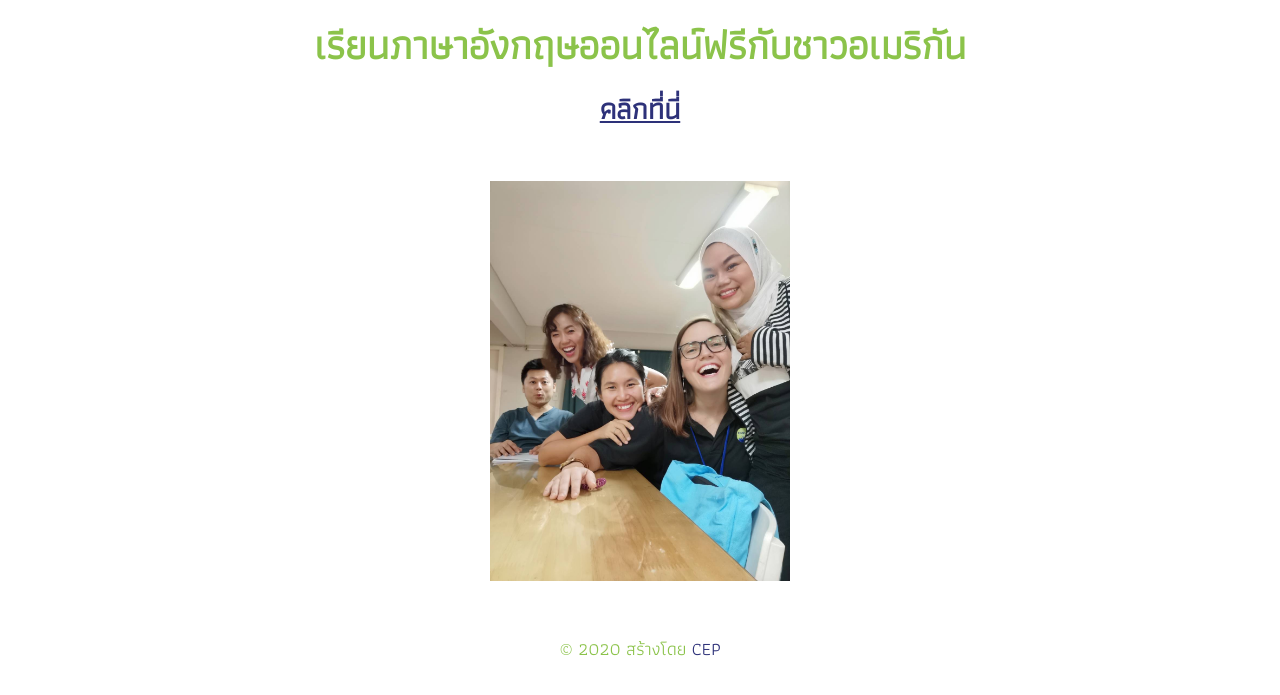
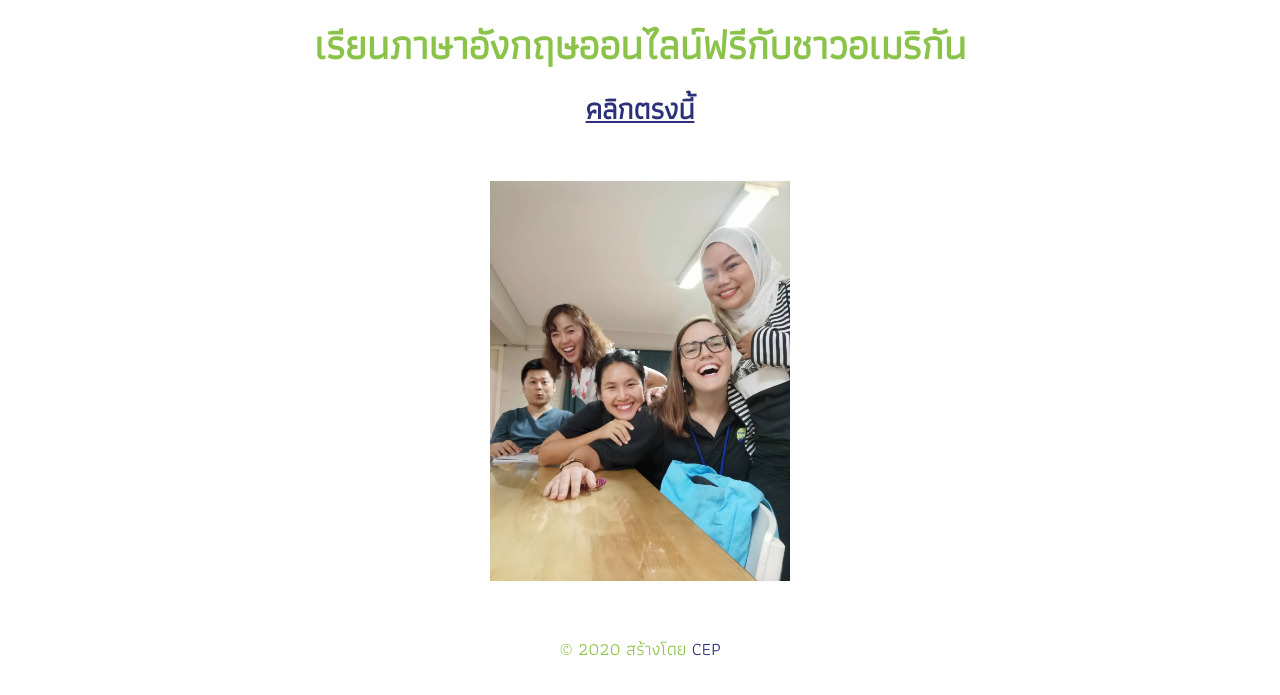
Before and after one commit to mattdvhope/gatsby-liff, a Gatsby site: page / in a window 1280 px wide. Shown: the part 73-768 px from the top of the page. Built offline with nearby package versions, Linux system fonts and the light colour scheme; Gatsby itself is replaced by a stand-in of ours; a web font is replaced by a local one.

Commit message:
Cleaned up styling

```diff
--- a/src/pages/index.js
+++ b/src/pages/index.js
@@ -19,7 +19,7 @@ const IndexPage = () => (
           fontFamily: `Athiti`,
         }}
       >
-        คลิกที่นี่
+        คลิกตรงนี้
       </a>
     </h2>
     <div style={{ margin: `6% auto`, maxWidth: `300px` }}>
```
